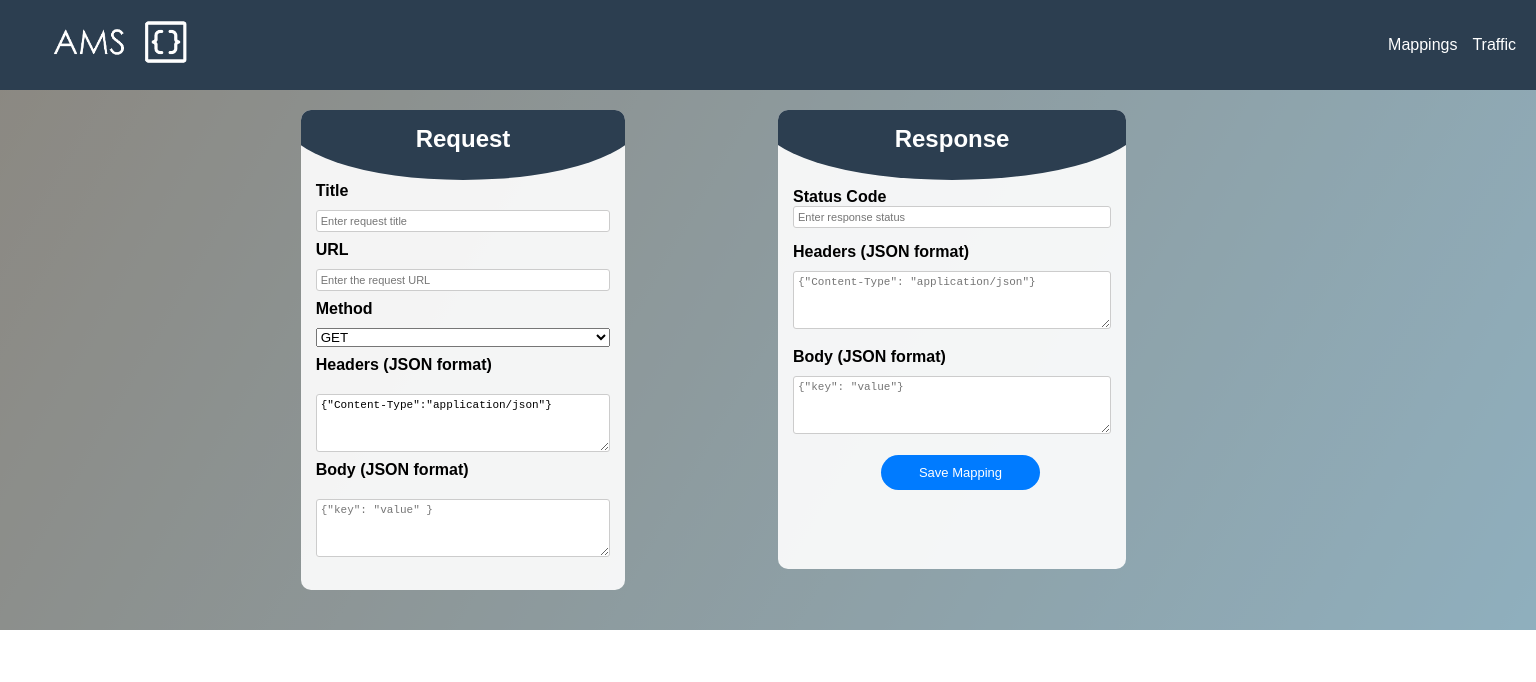
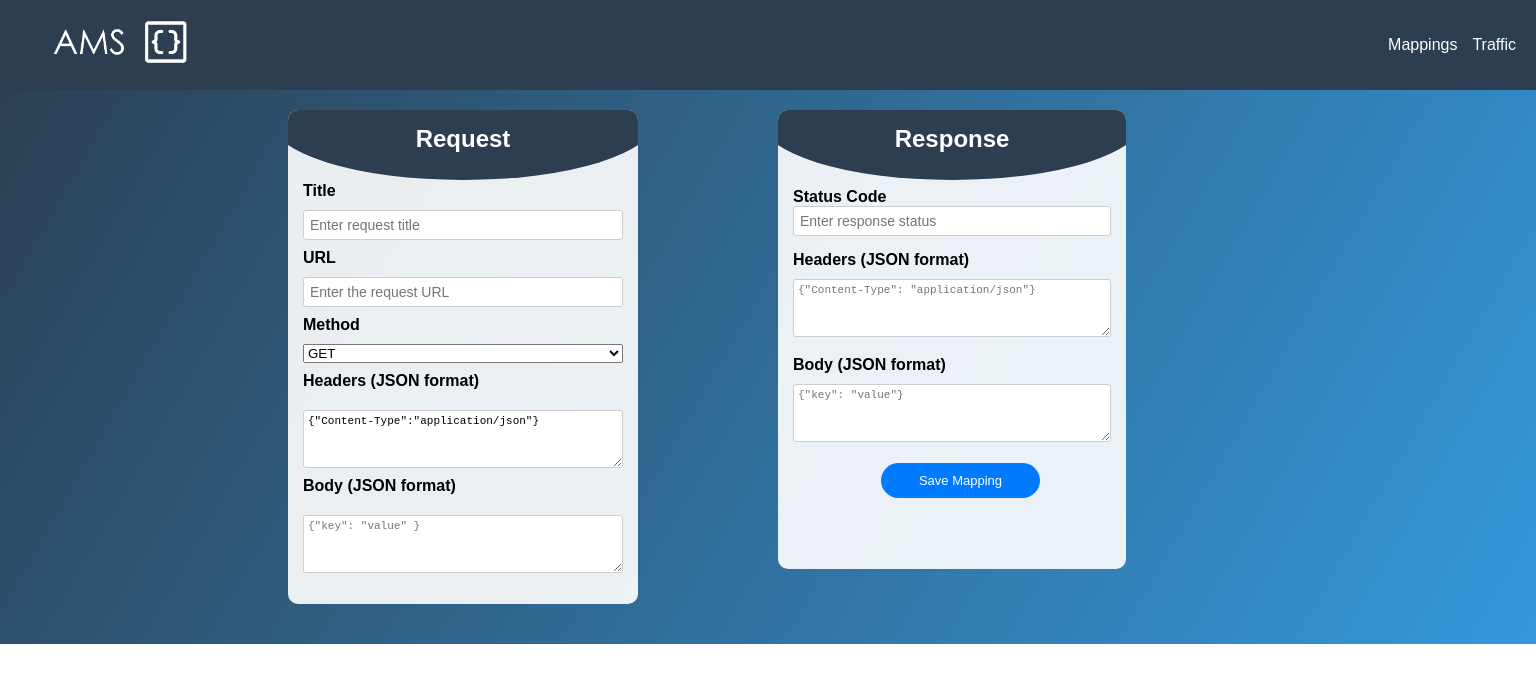
Before and after one commit to Jaller123/AMS, a React (Vite) app in the folder ams/: page /mappings in a window 1536 px wide. Shown: the top 682 px of the page. Built offline with nearby package versions, Linux system fonts and the light colour scheme; no server answers.

Commit message:
uppdaterade css lade till media query

```diff
--- a/ams/src/App.css
+++ b/ams/src/App.css
@@ -42,7 +42,8 @@ body {
   fill: #2C3E50;
 }
 .mappingsContainer {
-  background-color: rgba(216, 195, 168, 0.555);
+  width: 100%;
+  height: auto;
   display: flex;
   justify-content: center;
   flex-direction: column;
--- a/ams/src/backend/mappings_responses.json
+++ b/ams/src/backend/mappings_responses.json
@@ -3,14 +3,14 @@
     "id": "1.1",
     "reqId": "1",
     "resJson": {
-      "status": "209",
+      "status": "200",
       "headers": {
         "Content-Type": "application/json"
       },
       "body": {
-        "message": "test"
+        "key": "value"
       }
     },
-    "timestamp": "2025-02-17 09:46:14"
+    "timestamp": "2025-2-25 12:44:33"
   }
 ]
--- a/ams/src/components/Home.module.css
+++ b/ams/src/components/Home.module.css
@@ -69,3 +69,34 @@
     height: 76px;
     margin-left: 18px; /* Space between text and logo */
   }
+
+  @media screen and (min-width: 1440px) {
+    .container {
+      align-items: center;
+      text-align: center;
+      justify-content: space-around; /* Behåll denna för att centrera */
+    }
+
+    .text {
+      font-size: 7rem;
+    }
+
+    .laptopImage {
+      width: 50vh; /* Fortsätt använda 50vh */
+      height: auto;
+      padding-top: 10vh;
+    }
+
+    .laptopScreen {
+      top: 99%; /* Centrera vertikalt */
+      left: 45%; /* Centrera horisontellt */
+      transform: translate(-50%, -50%); /* Justera till mitten */
+      width: 80%; /* Justera om nödvändigt */
+      height: 80%; /* Justera om nödvändigt */
+    }
+
+    .logoo {
+      width: 287%; /* Gör logotypen så stor som skärmen tillåter */
+      height: 290px; /* Låt höjden justeras automatiskt för att behålla proportioner */
+    }
+  }
--- a/ams/src/components/MappingDetailPage.module.css
+++ b/ams/src/components/MappingDetailPage.module.css
@@ -61,12 +61,6 @@ textarea {
   font-size: 11px;
 }
 
-textarea {
-  resize: vertical;
-  min-height: 35px; /* Ännu mindre */
-  max-height: 60px;
-}
-
 .saveButton, .backButton {
   width: 100%;
   padding: 5px;
--- a/ams/src/components/MappingPage/MappingsPage.module.css
+++ b/ams/src/components/MappingPage/MappingsPage.module.css
@@ -1,5 +1,5 @@
 .sectionContainer{
-
+width: 100vh;
  margin-right: 50px;
 
 }
@@ -440,3 +440,12 @@ textarea {
 .createMappingButton:hover {
   background-color: #0056b3;
 }
+/* Stor skärm (1440px och uppåt) */
+@media screen and (min-width: 1440px) {
+  .sectionContainer {
+    width: 100vh;
+    width: 800px; /* Samma maxbredd som .section */
+    margin-right: 50px; /* Behåll marginalen */
+  }
+
+}
--- a/ams/src/components/ReqForm.module.css
+++ b/ams/src/components/ReqForm.module.css
@@ -8,9 +8,9 @@
 }
 
 .section {
-  width: 55%;
+  width: 65%;
   max-width: 350px;
-  height: 480px;
+  height: 494px;
   min-height: auto; /* Anpassad för att matcha ResForm */
   background-color: rgba(255, 255, 255, 0.9);
   padding: 15px;
@@ -38,8 +38,14 @@
   display: flex;
   flex-direction: column;
   gap: 5px;
+
 }
-
+.formGroup input {
+  width: 100%; /* Anpassa till behållarens bredd */
+  max-width: 400px; /* Förhindra att det blir för stort */
+  padding: 6px;
+  font-size: 14px;
+}
 input,
 textarea {
   width: 100%;
--- a/ams/src/components/ResForm.module.css
+++ b/ams/src/components/ResForm.module.css
@@ -63,24 +63,16 @@ label {
   margin-bottom: 5px;
   color: #000000;
 }
-
-input,
-textarea {
-  width: 100%;
-  padding: 10px;
-  border: 1px solid #ccc;
-  border-radius: 6px;
-  box-sizing: border-box;
-  transition: border-color 0.3s ease-in-out;
-  font-size: 16px;
+.formGroup input {
+  width: 100%; /* Anpassa till behållarens bredd */
+  max-width: 400px; /* Förhindra att det blir för stort */
+  padding: 6px;
+  font-size: 14px;
 }
 
 
 
-.textarea {
-  resize: vertical;
-  min-height: 100px;
-}
+
 
 .errorText {
   color: red;
```
Also changed, not shown: ams/src/backend/mappings_requests.json (+4 -4 lines).
